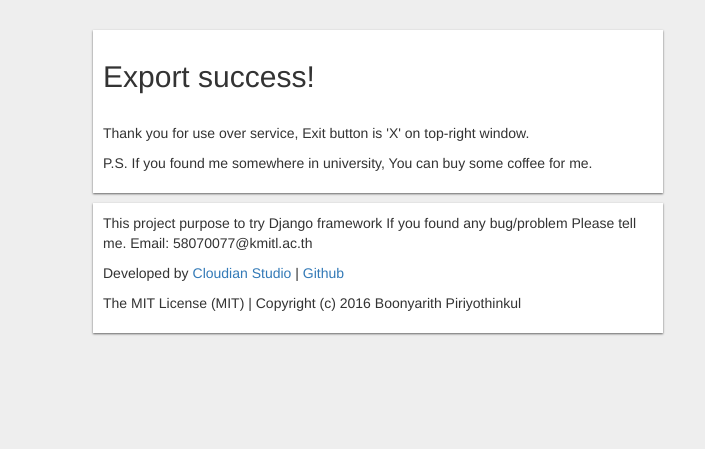
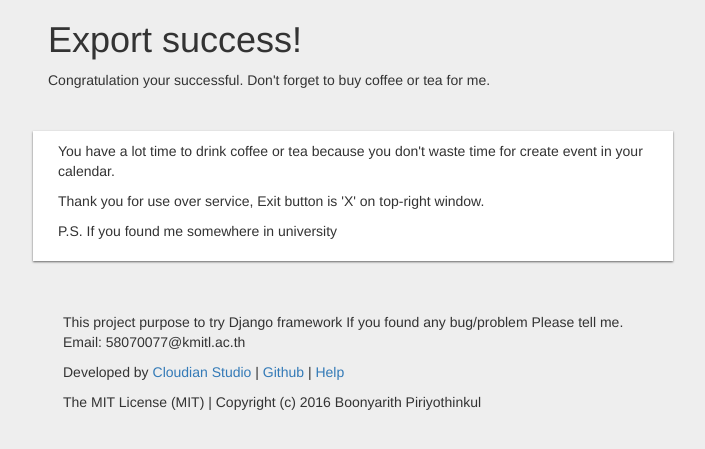
Before and after one commit to chin8628/Reg2Calendar, a Django app: template gcalendar_gen_class/genclass/templates/genclass/success.html in a window 1280 px wide. Shown: the top 449 px of the page, without its empty margins (287-992 px from the left). Run offline with Django 3.2, Linux system fonts and the light colour scheme; the template is opened without the code that fills it, so the values that code supplies are empty; some libraries are stand-ins or nearby versions.

Commit message:
Add base.html for main template

```diff
--- /dev/null
+++ b/gcalendar_gen_class/genclass/templates/genclass/base.html
@@ -0,0 +1,66 @@
+{% load staticfiles %}
+
+<!DOCTYPE html>
+<!--[if lt IE 7]>      <html class="no-js lt-ie9 lt-ie8 lt-ie7"> <![endif]-->
+<!--[if IE 7]>         <html class="no-js lt-ie9 lt-ie8"> <![endif]-->
+<!--[if IE 8]>         <html class="no-js lt-ie9"> <![endif]-->
+<!--[if gt IE 8]><!--> <html class="no-js"> <!--<![endif]-->
+    <head>
+        <title>Generate G-calendar import.</title>
+        <meta charset="utf-8">
+        <meta http-equiv="X-UA-Compatible" content="IE=edge">
+        <meta name="description" content="">
+        <meta name="viewport" content="width=device-width, initial-scale=1">
+        <link rel="stylesheet" href="{% static 'genclass/css/bootstrap.min.css' %}">
+        <link rel="stylesheet" href="{% static 'genclass/css/style.css' %}">
+    </head>
+
+    <header class="container col-sm-offset-1 col-sm-10 col-md-offset-3 col-md-6">
+
+        {% block header %} {% endblock %}
+        <hr>
+
+    </header>
+
+    <body>
+        <!--[if lt IE 7]>
+            <p class="browsehappy">You are using an <strong>outdated</strong> browser. Please <a href="http://browsehappy.com/">upgrade your browser</a> to improve your experience.</p>
+        <![endif]-->
+
+        <div id="main" class="container col-sm-offset-2 col-sm-10 col-md-offset-3 col-md-6">
+
+            {% block content %} {% endblock %}
+
+        </div>
+
+    </body>
+
+    <footer class="row col-sm-offset-1 col-sm-10 col-md-offset-3 col-md-6">
+
+        <hr>
+        <div class="container col-sm-12">
+            <p>This project purpose to try Django framework If you found any bug/problem Please tell me. Email: 58070077@kmitl.ac.th</p>
+            <p>
+                Developed by <a href="http://www.cloudian.in.th">Cloudian Studio</a>
+                | <a href="https://github.com/chin8628/Reg2Calendar">Github</a>
+                | <a href="/help">Help</a>
+            </p>
+            <p>The MIT License (MIT) | Copyright (c) 2016 Boonyarith Piriyothinkul</p>
+        </div>
+
+    </footer>
+
+    <script src="{% static 'genclass/js/jquery-2.2.4.min.js' %}"></script>
+    <script src="{% static 'genclass/js/bootstrap.min.js' %}"></script>
+
+    <!-- Google Analytics: change UA-XXXXX-X to be your site's ID. -->
+    <script>
+        (function(b,o,i,l,e,r){b.GoogleAnalyticsObject=l;b[l]||(b[l]=
+        function(){(b[l].q=b[l].q||[]).push(arguments)});b[l].l=+new Date;
+        e=o.createElement(i);r=o.getElementsByTagName(i)[0];
+        e.src='//www.google-analytics.com/analytics.js';
+        r.parentNode.insertBefore(e,r)}(window,document,'script','ga'));
+        ga('create','UA-XXXXX-X');ga('send','pageview');
+    </script>
+
+</html>
--- a/gcalendar_gen_class/genclass/templates/genclass/success.html
+++ b/gcalendar_gen_class/genclass/templates/genclass/success.html
@@ -1,54 +1,22 @@
-{% load staticfiles %}
-<!DOCTYPE html>
-<!--[if lt IE 7]>      <html class="no-js lt-ie9 lt-ie8 lt-ie7"> <![endif]-->
-<!--[if IE 7]>         <html class="no-js lt-ie9 lt-ie8"> <![endif]-->
-<!--[if IE 8]>         <html class="no-js lt-ie9"> <![endif]-->
-<!--[if gt IE 8]><!--> <html class="no-js"> <!--<![endif]-->
-    <head>
-        <title>Generate G-calendar import.</title>
-        <meta charset="utf-8">
-        <meta http-equiv="X-UA-Compatible" content="IE=edge">
-        <meta name="description" content="">
-        <meta name="viewport" content="width=device-width, initial-scale=1">
-        <link rel="stylesheet" href="{% static 'genclass/css/bootstrap.min.css' %}">
-        <link rel="stylesheet" href="{% static 'genclass/css/style.css' %}">
-    </head>
-    <body>
-        <!--[if lt IE 7]>
-            <p class="browsehappy">You are using an <strong>outdated</strong> browser. Please <a href="http://browsehappy.com/">upgrade your browser</a> to improve your experience.</p>
-        <![endif]-->
+{% extends "genclass/base.html" %}
 
-        <div class="container row">
-            <section id="header" class="container col-sm-offset-2 col-sm-10 col-md-offset-4 col-md-6"></section>
-            <section id="main" class="container bg-success col-sm-offset-2 col-sm-10 col-md-offset-4 col-md-6">
-                <h2>Export success!</h2>
-                <br>
-                <p>Thank you for use over service, Exit button is 'X' on top-right window.
-                <p>P.S. If you found me somewhere in university, You can buy some coffee for me.</p>
-            </section>
-        </div>
+{% block header %}
 
-        <div class="container row">
-            <section id="footer" class="container col-sm-offset-2 col-sm-10 col-md-offset-4 col-md-6">
-                <p>This project purpose to try Django framework If you found any bug/problem Please tell me. Email: 58070077@kmitl.ac.th</p>
-                <p>Developed by <a href="http://www.cloudian.in.th">Cloudian Studio</a> | <a href="https://github.com/chin8628/Reg2Calendar">Github</a></p>
-                <p>The MIT License (MIT) | Copyright (c) 2016 Boonyarith Piriyothinkul</p>
-            </section>
-        </div>
+    <h1>Export success!</h1>
+    <p>
+        Congratulation your successful. Don't forget to buy coffee or tea for me.
+    </p>
 
-    </body>
+{% endblock %}
 
-    <script src="{% static 'genclass/js/jquery-2.2.4.min.js' %}"></script>
-    <script src="{% static 'genclass/js/bootstrap.min.js' %}"></script>
+{% block content %}
 
-    <!-- Google Analytics: change UA-XXXXX-X to be your site's ID. -->
-    <script>
-        (function(b,o,i,l,e,r){b.GoogleAnalyticsObject=l;b[l]||(b[l]=
-        function(){(b[l].q=b[l].q||[]).push(arguments)});b[l].l=+new Date;
-        e=o.createElement(i);r=o.getElementsByTagName(i)[0];
-        e.src='//www.google-analytics.com/analytics.js';
-        r.parentNode.insertBefore(e,r)}(window,document,'script','ga'));
-        ga('create','UA-XXXXX-X');ga('send','pageview');
-    </script>
+    <section  class="col-sm-12">
 
-</html>
+        <p>You have a lot time to drink coffee or tea because you don't waste time for create event in your calendar.</p>
+        <p>Thank you for use over service, Exit button is 'X' on top-right window.</p>
+        <p>P.S. If you found me somewhere in university</p>
+
+    </section>
+
+{% endblock %}
```
